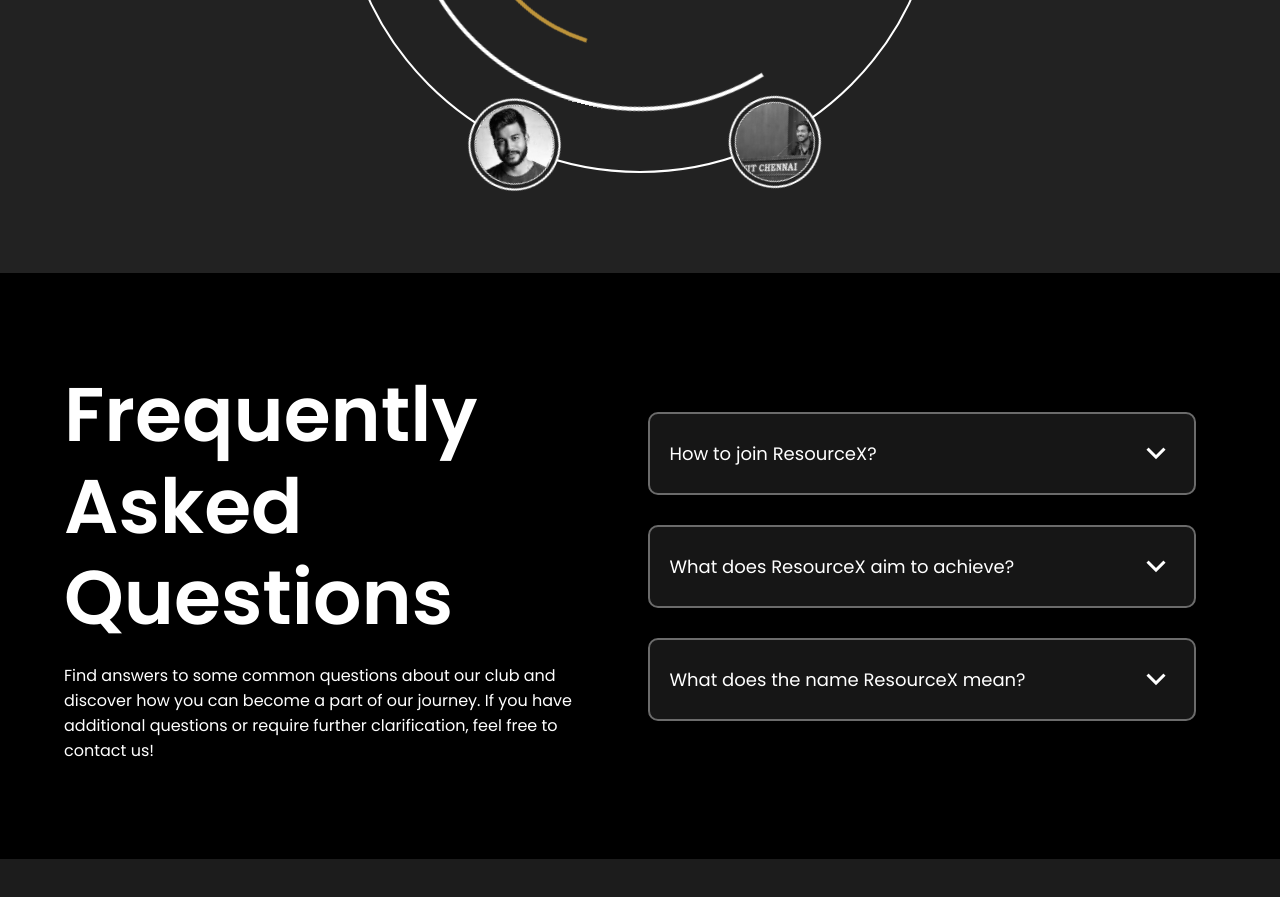
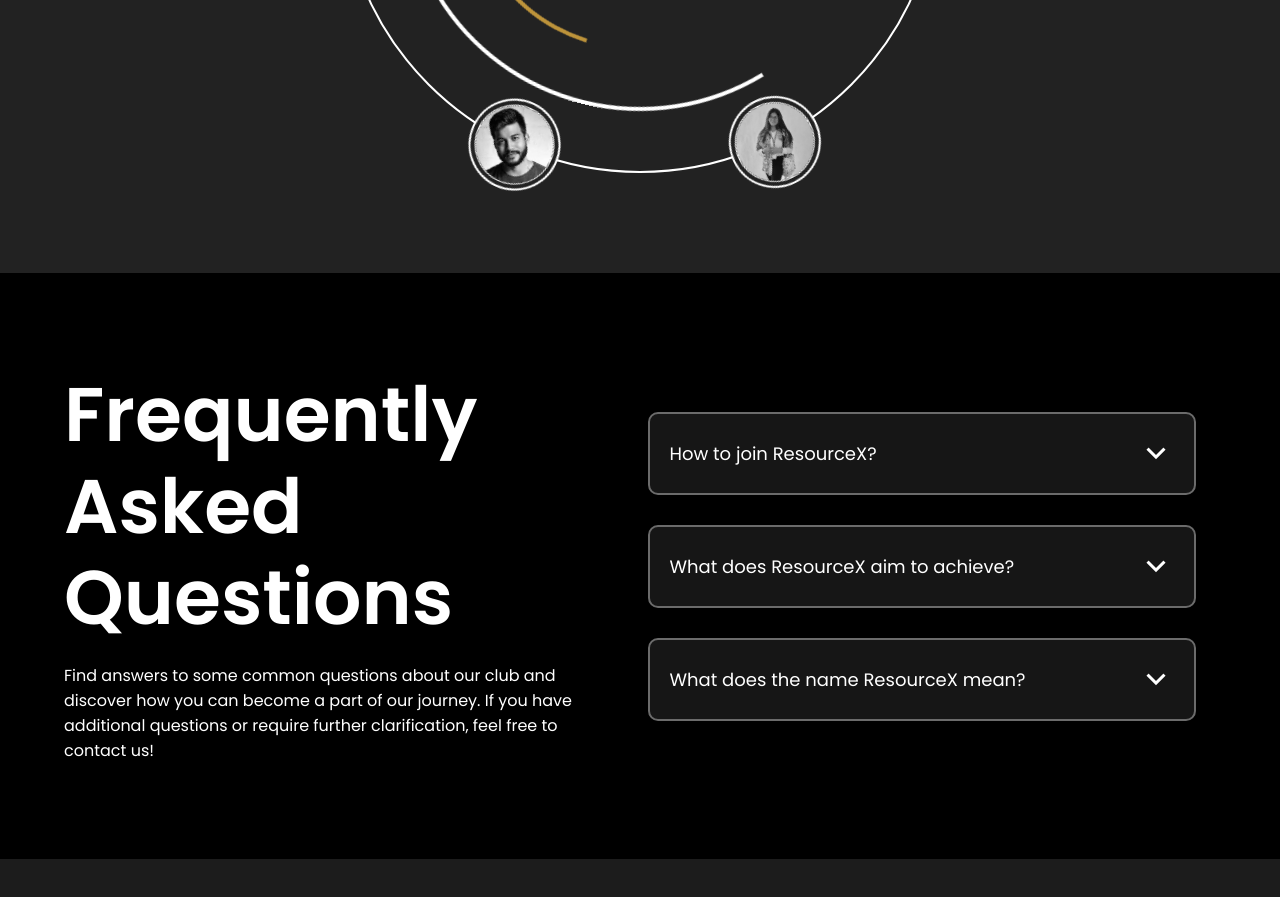
Before and after one commit to ResourceX-VITC/RX-website, a plain HTML site: page index.html in a window 1280 px wide. Shown: the part 3243-4140 px from the top of the page. Drawn offline with nearby package versions, Linux system fonts and the light colour scheme.

Commit message:
Update index.html

```diff
--- a/index.html
+++ b/index.html
@@ -170,7 +170,7 @@
                               <img src="./images/board/ekagra.jpg" alt="">
                         </div>
                         <div class="imgBx" style="--i:4;" data-id="content3">
-                              <img src="./images/board/vinay.jpg" alt="">
+                              <img src="./images/board/mansi.jpg" alt="">
                         </div>
                         <div class="imgBx" style="--i:5;" data-id="content4">
                               <img src="./images/board/sample-person.jpeg" alt="">
```
